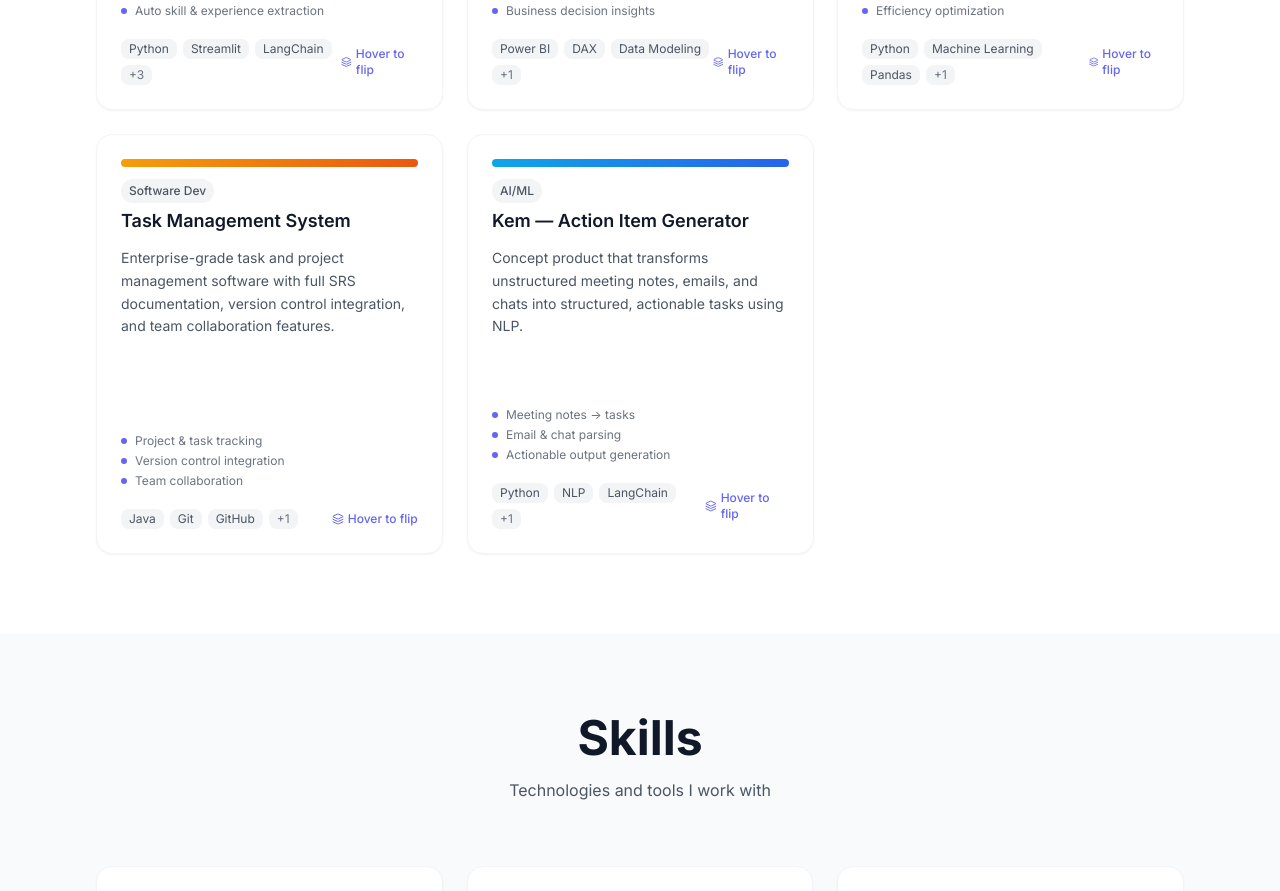
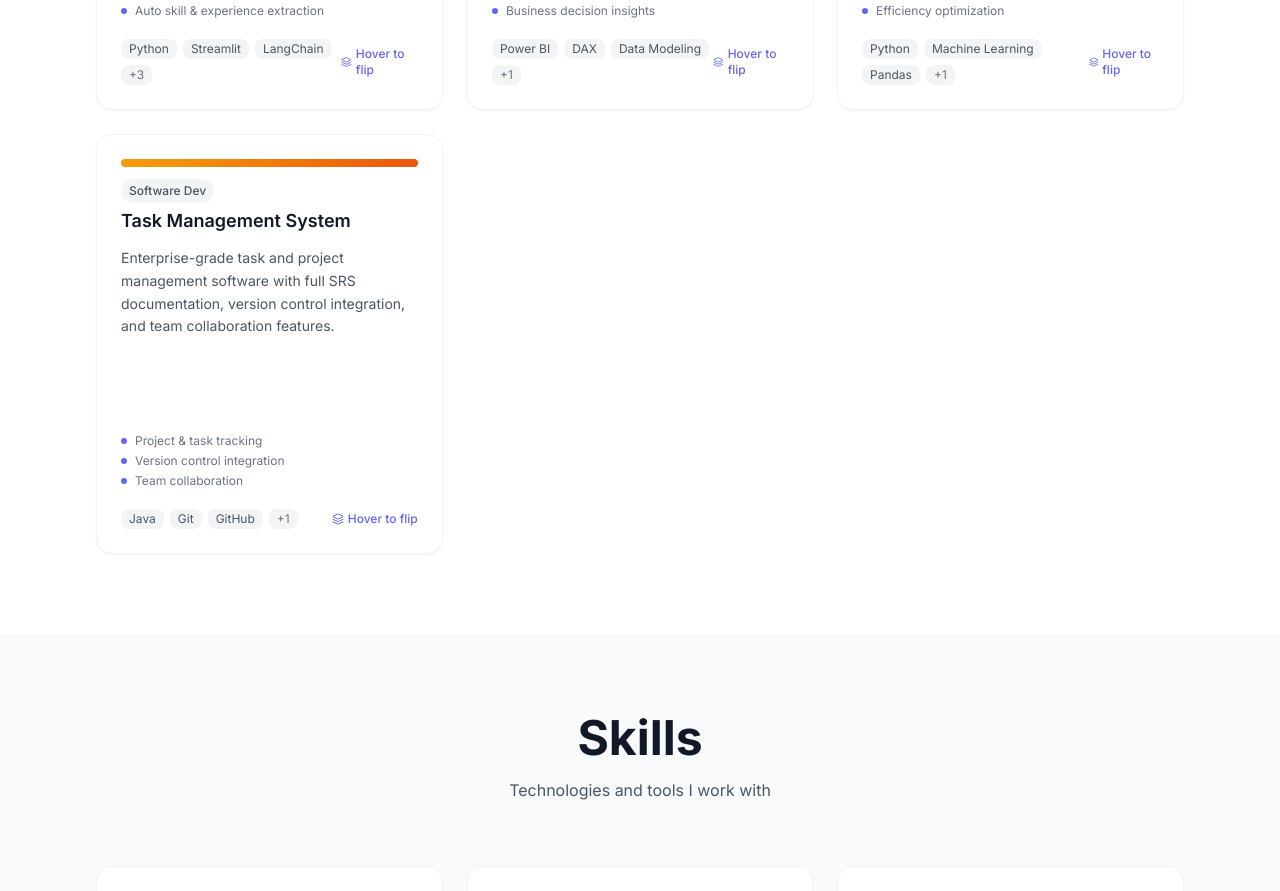
Before and after one commit to DharunKumarS-code/Portfolio, a React (Vite) app in the folder portfolio-website/: page / in a window 1280 px wide. Shown: the part 2181-3072 px from the top of the page. Built offline with nearby package versions, Linux system fonts and the light colour scheme; no server answers.

Commit message:
Update individual project repo URLs and remove Kem project

```diff
--- a/portfolio-website/src/data.js
+++ b/portfolio-website/src/data.js
@@ -70,7 +70,7 @@ export const projects = [
     features: ['Upload multiple PDFs', 'Semantic candidate matching', 'Auto skill & experience extraction'],
     category: 'AI/ML',
     featured: true,
-    github: 'https://github.com/DharunKumarS-code',
+    github: 'https://github.com/DharunKumarS-code/rag-chatbot',
     color: 'from-indigo-500 to-purple-600',
   },
   {
@@ -81,7 +81,7 @@ export const projects = [
     features: ['KPI tracking (revenue, growth)', 'Region & time-based analysis', 'Business decision insights'],
     category: 'Data Analytics',
     featured: true,
-    github: 'https://github.com/DharunKumarS-code',
+    github: 'https://github.com/DharunKumarS-code/Retail-Sales-Performance-Analysis',
     color: 'from-emerald-500 to-teal-600',
   },
   {
@@ -92,7 +92,7 @@ export const projects = [
     features: ['Predictive health analytics', 'Data-driven diagnosis support', 'Efficiency optimization'],
     category: 'AI/ML',
     featured: false,
-    github: 'https://github.com/DharunKumarS-code',
+    github: 'https://github.com/DharunKumarS-code/MiniProject',
     color: 'from-rose-500 to-pink-600',
   },
   {
@@ -103,19 +103,8 @@ export const projects = [
     features: ['Project & task tracking', 'Version control integration', 'Team collaboration'],
     category: 'Software Dev',
     featured: false,
-    github: 'https://github.com/DharunKumarS-code',
+    github: 'https://github.com/DharunKumarS-code/Task-Management',
     color: 'from-amber-500 to-orange-600',
-  },
-  {
-    id: 5,
-    title: 'Kem — Action Item Generator',
-    description: 'Concept product that transforms unstructured meeting notes, emails, and chats into structured, actionable tasks using NLP.',
-    tech: ['Python', 'NLP', 'LangChain', 'Streamlit'],
-    features: ['Meeting notes → tasks', 'Email & chat parsing', 'Actionable output generation'],
-    category: 'AI/ML',
-    featured: false,
-    github: 'https://github.com/DharunKumarS-code',
-    color: 'from-sky-500 to-blue-600',
   },
 ]
 
```
